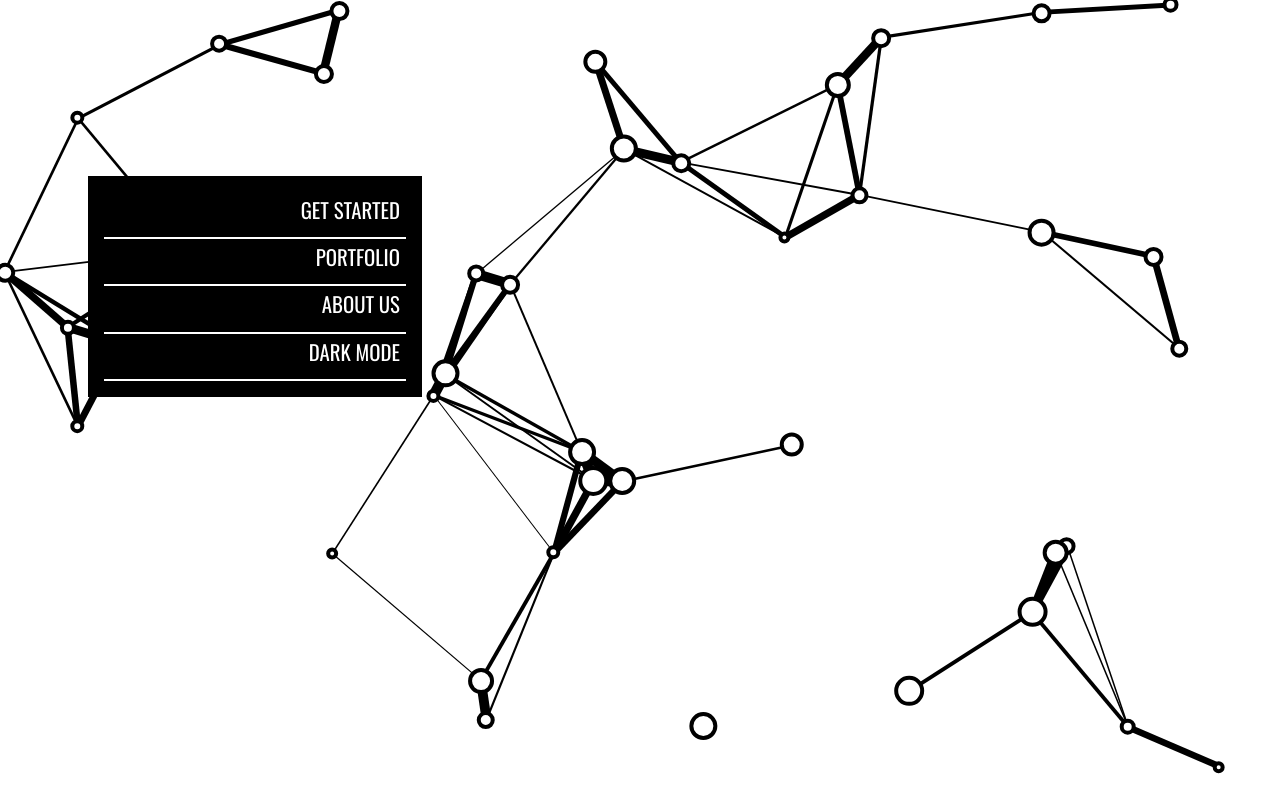
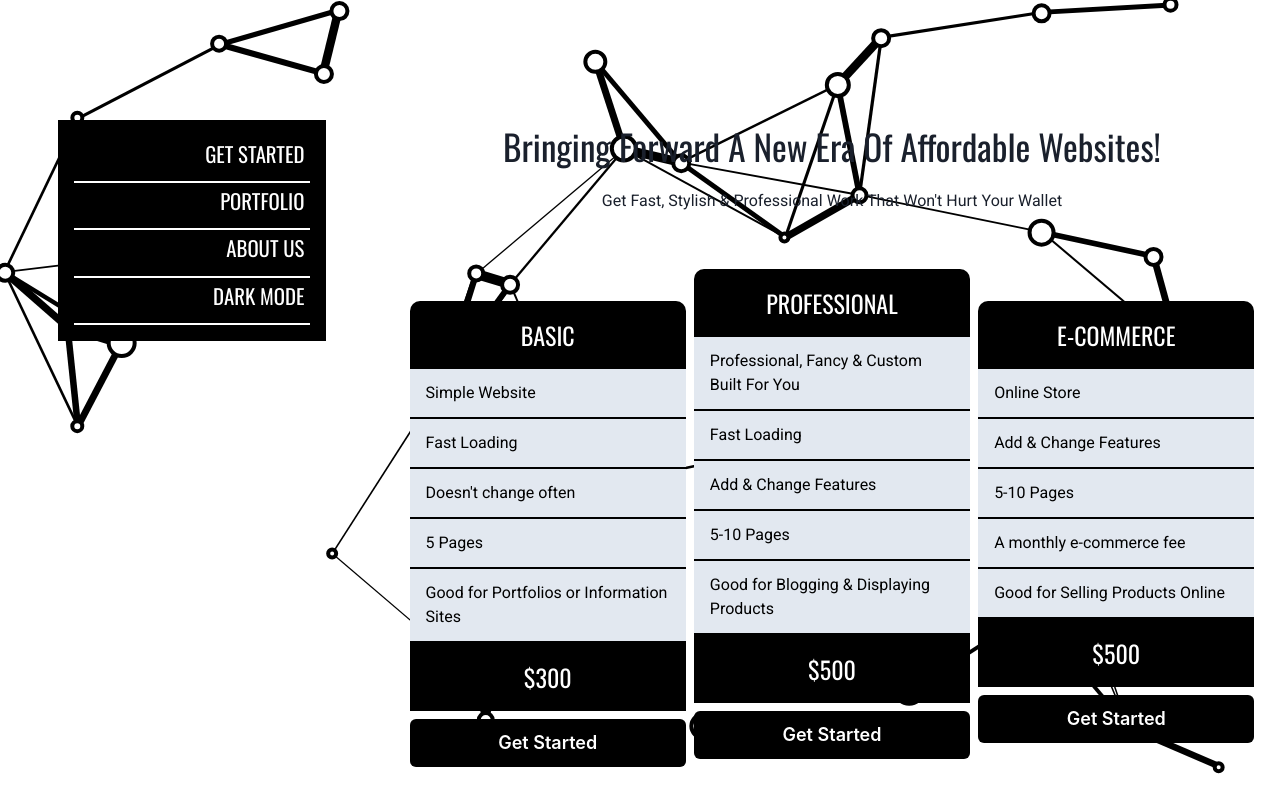
Before and after one commit to rubydevco/rubydev-tempsite, a React (Create React App) app: page / in a window 1280 px wide. Built offline with nearby package versions, Linux system fonts and the light colour scheme.

Commit message:
added get started to main for now

```diff
--- a/src/App.css
+++ b/src/App.css
@@ -5,12 +5,17 @@ hr {
   background: white;
 }
 
+.canvas {
+  overflow: hidden !important;
+  display: none;
+}
+
 /* All the CSS for the home page */
 
 .menu {
   position: absolute;
-  top: 20vh !important;
-  width: 100vw;
+  top: 15vh !important;
+  width: 100%;
 }
 
 .menu-link {
@@ -35,12 +40,12 @@ hr {
 /* All the CSS for the pricing/getting started page */
 
 .getting-started {
-  margin: 12vh 16vw;
+  margin: 0 2vw;
 }
 
 .prices-title {
-  font-size: 2.5rem;
-  margin: 0px 6vw;
+  font-size: 2.2rem;
+  margin: 0px 0vw;
   margin-bottom: 2vh;
   text-align: center;
   font-family: 'Oswald', sans-serif;
--- a/src/components/GettingStarted/PriceBlock.js
+++ b/src/components/GettingStarted/PriceBlock.js
@@ -57,7 +57,7 @@ const PriceBlock = ({ type }) => {
           </Center>
         </div>
       </Box>
-      <Slider isOpen={isOpen} onClose={onClose} btnRef={btnRef} />
+      <Slider isOpen={isOpen} onClose={onClose} btnR={btnRef} />
     </div>
   );
 };
--- a/src/components/GettingStarted/PriceBlocks.js
+++ b/src/components/GettingStarted/PriceBlocks.js
@@ -31,7 +31,7 @@ const PriceBlocks = () => {
   };
   return (
     <div>
-      <Grid templateColumns='repeat(3, 1fr)' gap={10}>
+      <Grid templateColumns='repeat(3, 1fr)' gap={2}>
         <Box mt={8}>
           <PriceBlock type={basicSite} />
         </Box>
--- a/src/components/Main.js
+++ b/src/components/Main.js
@@ -1,6 +1,9 @@
+import { Grid, GridItem, Center, Box } from '@chakra-ui/react';
+
 import Menu from './Menu';
 import CanvasMenu from '../js/CanvasMenu';
-import { Grid, GridItem, Center, Box } from '@chakra-ui/react';
+
+import GettingStarted from './GettingStarted/GettingStarted';
 
 const Main = () => {
   return (
@@ -9,13 +12,16 @@ const Main = () => {
         <CanvasMenu />
       </div>
       <section className='menu'>
-        <Grid templateColumns='repeat(10, 1fr)' gap={1}>
-          <GridItem colSpan={{ base: 10, md: 4, lg: 4 }}>
-            <Center m={4}>
+        <Grid templateColumns='repeat(10, 1fr)'>
+          <GridItem colSpan={{ base: 10, md: 3, lg: 3 }}>
+            <Center>
               <Box bg='black' w='70%' p={4} color='white'>
                 <Menu style={{ zIndex: '1' }} />
               </Box>
             </Center>
+          </GridItem>
+          <GridItem colSpan={{ base: 10, md: 7, lg: 7 }}>
+            <GettingStarted />
           </GridItem>
         </Grid>
       </section>
--- a/src/js/CanvasMenu.js
+++ b/src/js/CanvasMenu.js
@@ -188,7 +188,7 @@ const CanvasMenu = () => {
 
   return (
     <div>
-      <canvas ref={ref} style={{ height: '100vh' }}></canvas>
+      <canvas ref={ref}></canvas>
     </div>
   );
 };
```
